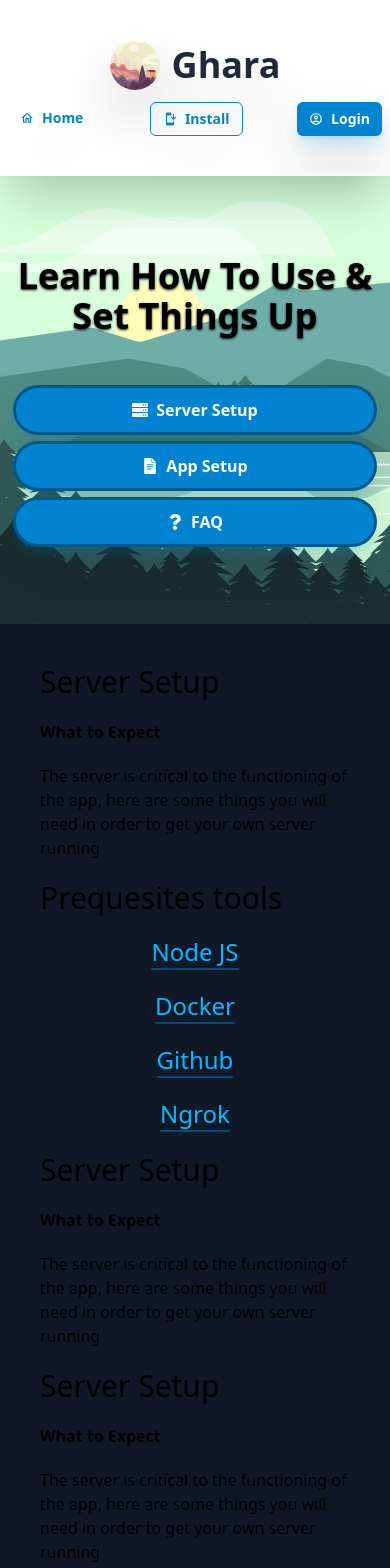
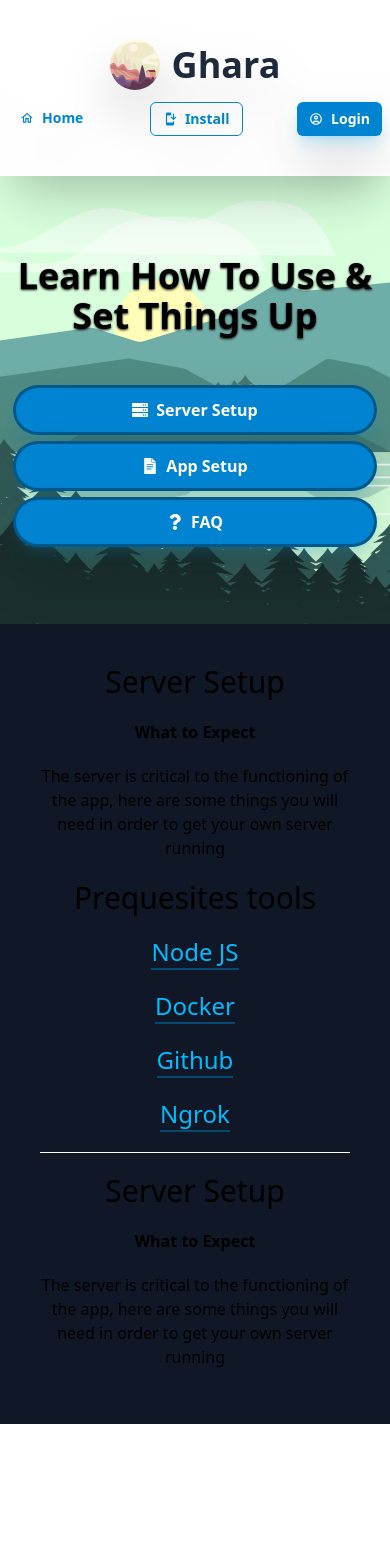
Before and after one commit to yashweblife/Ghara, a React (Vite) app in the folder client/web/GHARA/: page /learn-more in a window 390 px wide. Shown: the top 1568 px of the page. After the commit the page ends 1424 px from the top, so only its background shows below. Built offline with nearby package versions, Linux system fonts and the light colour scheme.

Commit message:
add text center on mobile

```diff
--- a/client/web/GHARA/src/pages/LearnMode/LearnMore.tsx
+++ b/client/web/GHARA/src/pages/LearnMode/LearnMore.tsx
@@ -38,24 +38,20 @@ export default function Page() {
                 </nav>
             </Hero >
             <Content className='p-10 gap-5 flex flex-col'>
-                <Text className="text-3xl" id='test1'>Server Setup</Text>
-                <Text bold>What to Expect</Text>
-                <Text >
+                <Text className="text-3xl text-center md:text-left" id='test1'>Server Setup</Text>
+                <Text bold className="text-center md:text-left">What to Expect</Text>
+                <Text className="text-center md:text-left">
                     The server is critical to the functioning of the app, here are some things you will need in order to get your own server running
                 </Text>
-                <Text className="text-3xl">Prequesites tools</Text>
+                <Text className="text-3xl text-center md:text-left">Prequesites tools</Text>
                 <LinkList items={links} />
-
-                <Text className="text-3xl" id='test2'>Server Setup</Text>
-                <Text bold>What to Expect</Text>
-                <Text>
+                <hr className="text-white" />
+                <Text className="text-3xl text-center md:text-left" id='test2'>Server Setup</Text>
+                <Text bold className="text-center md:text-left">What to Expect</Text>
+                <Text className="text-center md:text-left">
                     The server is critical to the functioning of the app, here are some things you will need in order to get your own server running
                 </Text>
-                <Text className="text-3xl" id='test3'>Server Setup</Text>
-                <Text bold>What to Expect</Text>
-                <Text>
-                    The server is critical to the functioning of the app, here are some things you will need in order to get your own server running
-                </Text>
+
             </Content>
         </>
     )
```
